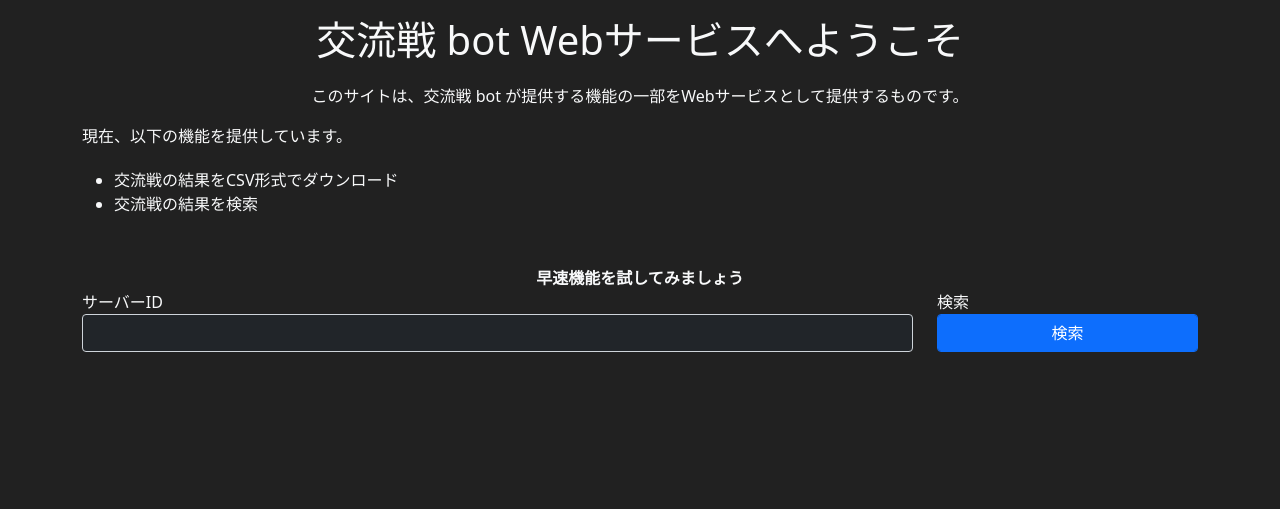
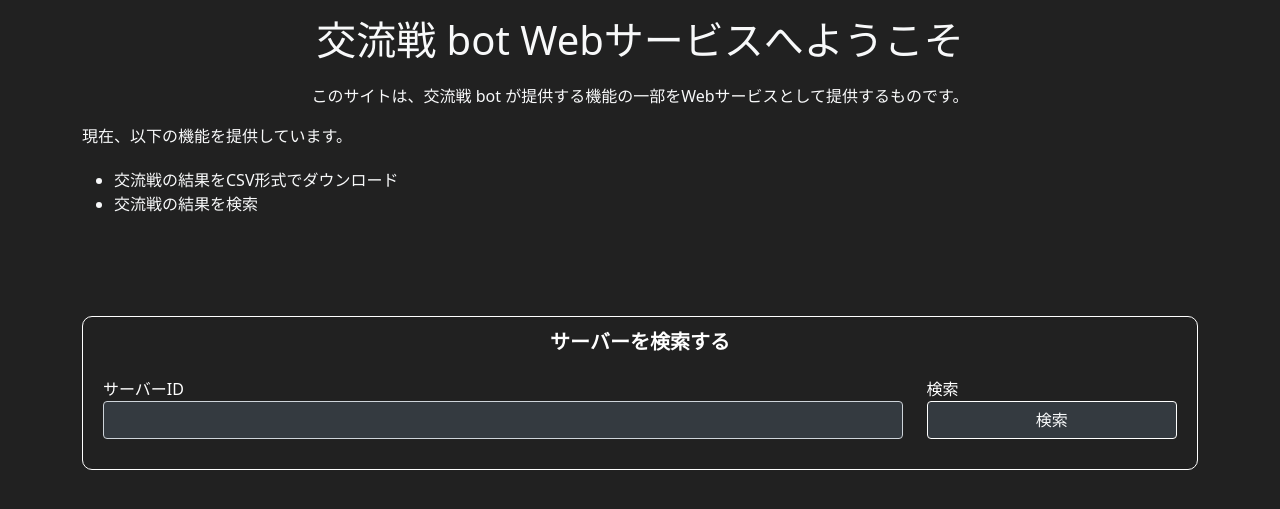
Before and after one commit to Yumax-panda/stats-backend, a FastAPI app: page /top in a window 1280 px wide. Shown: the part 59-568 px from the top of the page. Run offline with FastAPI, Linux system fonts and the light colour scheme; parts of the project's set-up code (start-up, migrations or seed data) failed here and were passed over.

Commit message:
implemented form desigh

```diff
--- a/templates/top.html
+++ b/templates/top.html
@@ -12,18 +12,18 @@
         <li>交流戦の結果をCSV形式でダウンロード</li>
         <li>交流戦の結果を検索</li>
     </ul>
-    <div class="form-container"> <!-- todo フォームの整形・枠で差別化 -->
-        <div class="text-center" style="margin-top: 50px">
-            <b>早速機能を試してみましょう</b>
+    <div class="form-container">
+        <div class="text-center">
+            <b>サーバーを検索する</b>
         </div>
         <div class = "form-group row">
             <div class="col">
                 <label for="guildId">サーバーID</label>
-                <input type="text" class="form-control bg-dark text-light" id="guildId">
+                <input type="text" class="form-control text-light" id="guildId">
             </div>
             <div class="col" style="max-width: 25%;">
                 <label for="search">検索</label>
-                <button type="button" class="btn btn-primary form-control" id="search" onclick="{
+                <button type="button" class="btn form-control text-light" id="search" onclick="{
                     var guildId = document.getElementById('guildId').value;
                     if (!guildId) {
                         alert('サーバーIDを入力してください。');
@@ -44,4 +44,29 @@
     </div>
 </div>
 
+<style>
+    .form-container {
+        border: 1px solid white;
+        border-radius: 10px;
+        padding: 0px 20px 30px 20px;
+        margin-top: 100px;
+        color: white;
+    }
+    .form-container > .text-center {
+        margin-top: 10px;
+        margin-bottom: 20px;
+    }
+    .form-container > div > b {
+        font-size: 20px;
+    }
+    #guildId {
+        background-color: #343A40;
+    }
+    #search {
+        background-color: #343A40;
+        border-color: white;
+    }
+</style>
+
+
 {% endblock %}
```
